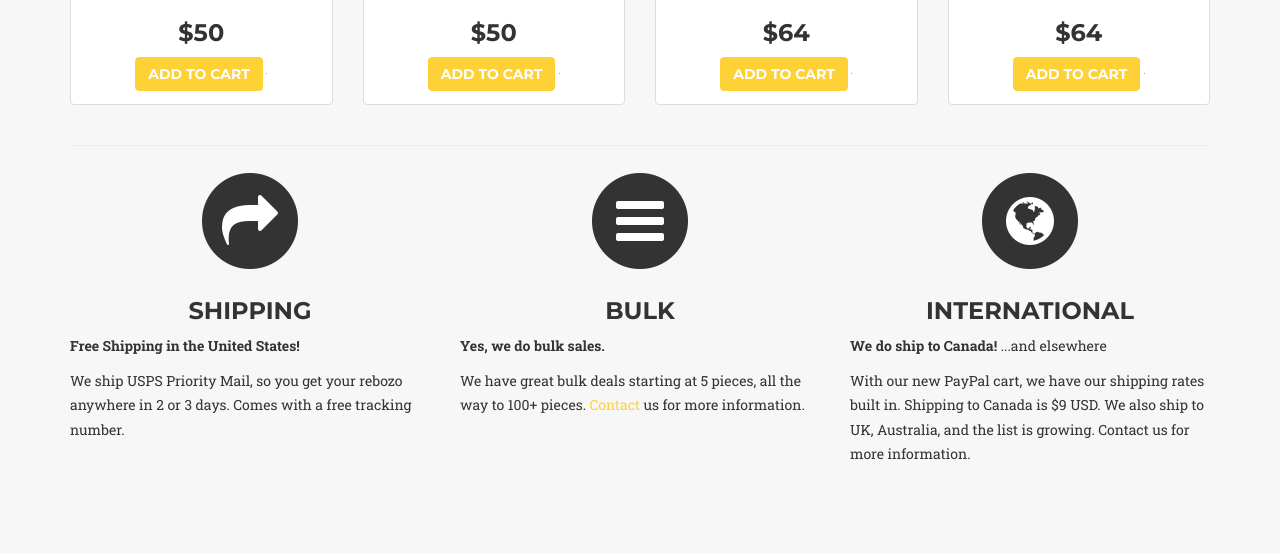
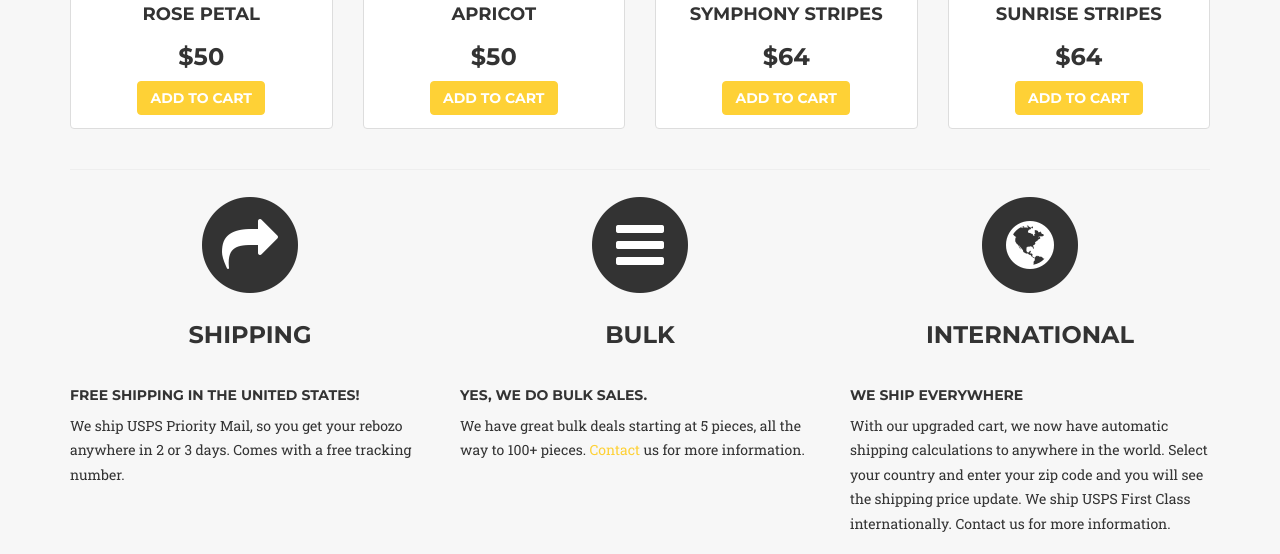
Before and after one commit to cheenbabes/Lohee, a PHP site: page / in a window 1280 px wide. Shown: the part 4258-4812 px from the top of the page. Run offline with PHP 8.4, Linux system fonts and the light colour scheme; some libraries are stand-ins or nearby versions; some web fonts are replaced; grey boxes are pictures that could not be loaded.

Commit message:
version 1.0

```diff
--- a/css/agency.css
+++ b/css/agency.css
@@ -139,14 +139,14 @@
 
 .btn-xl {
     padding: 20px 40px;
-    border-color: #fed136;
     border-radius: 3px;
     text-transform: uppercase;
     font-family: Montserrat,"Helvetica Neue",Helvetica,Arial,sans-serif;
     font-size: 18px;
     font-weight: 700;
     color: #fff;
-    background-color: #fed136;
+    background-color: #5bc0de;
+    border-color: #46b8da;
 }
 
 .btn-xl:hover,
@@ -191,7 +191,7 @@
 
 .navbar-default {
     border-color: transparent;
-    background-color: #222;
+    background-color: #aabd46;
 }
 
 .navbar-default .navbar-brand {
@@ -288,7 +288,7 @@
 /*    change the color of the heading text here*/
     color: #333;
     background-attachment: scroll;
-    background-image: url(../img/head_background.jpg);
+    background-image: url(../img/background/backgroundimage1920.jpg);
     background-position: center center;
     background-repeat: none;
     -webkit-background-size: cover;
@@ -321,7 +321,7 @@
 
 @media(min-width:768px) {
     header .intro-text {
-        padding-top: 300px;
+        padding-top: 100px;
         padding-bottom: 200px;
     }
 
--- a/index.html
+++ b/index.html
@@ -6,8 +6,8 @@
     <meta charset="utf-8">
     <meta http-equiv="X-UA-Compatible" content="IE=edge">
     <meta name="viewport" content="width=device-width, initial-scale=1">
-    <meta name="description" content="">
-    <meta name="author" content="">
+    <meta name="keywords" content="rebozo birth tool, buy a rebozo, rebozo workshop, doula tool, doula, midwife, midwives, doulas, natural birth, doula rebozo, cloth birth tool, doula bag, free shipping, childbirth, mom" />
+    <meta name="description" content="Comfortable & practical birth tool for moms, doulas, and birth partners. 100% bamboo and super soft. Free Shipping" />
 
     <title>Lohee Rebozo | Perfect Birth Tool for Doulas and Mothers</title>
 
@@ -76,6 +76,9 @@
                     <li>
                         <a class="page-scroll" href="#about">About</a>
                     </li>
+                    <li>
+                        <a href="https://www.e-junkie.com/ecom/gb.php?c=cart&cl=288648&ejc=2" target="ej_ejc" class="ec_ejc_thkbx page-scroll" onClick="javascript:return EJEJC_lc(this);">Cart</a>
+                    </li>
                 </ul>
             </div>
             <!-- /.navbar-collapse -->
@@ -87,8 +90,11 @@
     <header>
         <div class="container">
             <div class="intro-text">
+<!--
                 <div class="intro-lead-in">Welcome To Lohee Rebozo!</div>
                 <div class="intro-heading">Ready for a baby?</div>
+-->
+                <img src="img/Logo/Lohee_Rebozo_2_500px.png"><br><br><br>
                 <a href="#birth" class="page-scroll btn btn-xl">Tell Me More</a>
             </div>
         </div>
@@ -115,7 +121,7 @@
                     <br/>
                     <div class="portfolio-caption">
                         <p class="text-muted">One of the ways a rebozo can support a pregnant woman</p>
-                        <a href="#portfolioModal1" class=portfolio-link data-toggle="modal"><h4 style="display:block" class="btn btn-info">Click Here To See More</h4></a>
+                        <a href="#portfolioModal1" class="portfolio-link" data-toggle="modal"><h4 style="display:block" class="btn btn-info">Click Here To See More</h4></a>
                     </div>
                 </div>
                 <div class="col-md-4">
@@ -187,7 +193,7 @@
                     </span>
                     </div>
 
-                    <h4 class="service-heading text-center">For Child</h4>
+                    <h4 class="service-heading text-center">For Baby</h4>
                     <p>They are made from a durable, soft, and hypoallergenic fiber. With the Lohee Rebozo, your baby can stay safe, snug, and most importantly, close to Mama. Our Lohee Rebozos are simultaneously strong and light. This means they are easy to pack and lightweight to wear.</p>
                     <p>Check out our examples of how to wear your baby with a Lohee Rebozo by clicking the button below.</p>
                 </div>
@@ -258,32 +264,18 @@
             <div class="row">
                 <div class="col-lg-12 text-center">
                     <h2 class="section-heading">Store</h2>
-                    <h3 class="section-subheading text-muted">Free US Shipping Everyday | Secure Online Payment | Guaranteed 3 Day Delivery <hr><form target="paypal" action="https://www.paypal.com/cgi-bin/webscr" method="post">
-                        <input type="hidden" name="cmd" value="_cart">
-                        <input type="hidden" name="business" value="SCCT66JG393KY">
-                        <input type="hidden" name="display" value="1">
-                        <input type="submit" value="View Cart" name="submit" title="Paypal - The safer, easier way to pay online!" class="btn btn-success">
-                        <img alt="" border="0" src="https://www.paypalobjects.com/en_US/i/scr/pixel.gif" width="1" height="1">
-                    </form></h3>
+                    <h3 class="section-subheading text-muted">Free US Shipping Everyday | Secure Online Payment | Guaranteed 3 Day US Delivery <hr>
+                    <a href="https://www.e-junkie.com/ecom/gb.php?c=cart&cl=288648&ejc=2" target="ej_ejc" class="ec_ejc_thkbx btn btn-success" onClick="javascript:return EJEJC_lc(this);">
+                        View Cart</a>
+                        <script language="javascript" type="text/javascript">
+                            <!--
+                                function EJEJC_lc(th) { return false; }
+                            // -->
+                        </script>
+                        <script src='http://www.e-junkie.com/ecom/box.js' type='text/javascript'></script>
+                    </h3>
                 </div>
             </div>
-            <!--
-            <div class="row">
-                <div class="col-md-3"></div>
-                <div class="col-md-6">
-                    <form target="paypal" action="https://www.paypal.com/cgi-bin/webscr" method="post">
-                        <input type="hidden" name="cmd" value="_cart">
-                        <input type="hidden" name="business" value="SCCT66JG393KY">
-                        <input type="hidden" name="display" value="1">
-                        <input type="submit" value="View Cart" name="submit" title="Paypal - The safer, easier way to pay online!" class="btn btn-success btn-block">
-                        <img alt="" border="0" src="https://www.paypalobjects.com/en_US/i/scr/pixel.gif" width="1" height="1">
-                    </form>
-                </div>
-                <div class="col-md-3"></div>
-            </div>
--->
-
-
             <div class="row">
                 <div class="col-md-3">
                     <div class="thumbnail">
@@ -292,13 +284,7 @@
                             <h4 class="text-center">Chinese Violet</h4>
                             <h3 class="text-center">$50</h3>
                             <div class="text-center">
-                                <form target="paypal" action="https://www.paypal.com/cgi-bin/webscr" method="post">
-                                    <input type="hidden" name="cmd" value="_s-xclick">
-                                    <input type="hidden" name="hosted_button_id" value="NMRBKA9V3TA7A">
-                                    <input type="submit" value="Add To Cart" name="submit" title="Paypal - The safer, easier way to pay online!" class="btn btn-primary">
-                                    <img alt="" border="0" src="https://www.paypalobjects.com/en_US/i/scr/pixel.gif" width="1" height="1">
-                                </form>
-
+                                <a href="https://www.e-junkie.com/ecom/gb.php?c=cart&i=1407147&cl=288648&ejc=2" target="ej_ejc" class="ec_ejc_thkbx btn btn-primary" onClick="javascript:return EJEJC_lc(this);">Add to Cart</a>
 
                             </div>
                         </div>
@@ -311,12 +297,7 @@
                             <h4 class="text-center">Bamboo Green</h4>
                             <h3 class="text-center">$50</h3>
                             <div class="text-center">
-                                <form target="paypal" action="https://www.paypal.com/cgi-bin/webscr" method="post">
-                                    <input type="hidden" name="cmd" value="_s-xclick">
-                                    <input type="hidden" name="hosted_button_id" value="RLQCR88VMHBZN">
-                                    <input type="submit" value="Add To Cart" name="submit" title="Paypal - The safer, easier way to pay online!" class="btn btn-primary">
-                                    <img alt="" border="0" src="https://www.paypalobjects.com/en_US/i/scr/pixel.gif" width="1" height="1">
-                                </form>
+                                <a href="https://www.e-junkie.com/ecom/gb.php?c=cart&i=1407997&cl=288648&ejc=2" target="ej_ejc" class="ec_ejc_thkbx btn btn-primary" onClick="javascript:return EJEJC_lc(this);">Add to cart</a>
                             </div>
                         </div>
                     </div>
@@ -328,12 +309,7 @@
                             <h4 class="text-center">Sunshine Gold</h4>
                             <h3 class="text-center">$50</h3>
                             <div class="text-center">
-                                <form target="paypal" action="https://www.paypal.com/cgi-bin/webscr" method="post">
-                                    <input type="hidden" name="cmd" value="_s-xclick">
-                                    <input type="hidden" name="hosted_button_id" value="JDHSWKNVPTVTS">
-                                    <input type="submit" value="Add To Cart" name="submit" title="Paypal - The safer, easier way to pay online!" class="btn btn-primary">
-                                    <img alt="" border="0" src="https://www.paypalobjects.com/en_US/i/scr/pixel.gif" width="1" height="1">
-                                </form>
+                                <a href="https://www.e-junkie.com/ecom/gb.php?c=cart&i=1407998&cl=288648&ejc=2" target="ej_ejc" class="ec_ejc_thkbx btn btn-primary" onClick="javascript:return EJEJC_lc(this);">Add to cart</a>
                             </div>
                         </div>
                     </div>
@@ -345,12 +321,7 @@
                             <h4 class="text-center">Seaport Blue</h4>
                             <h3 class="text-center">$50</h3>
                             <div class="text-center">
-                                <form target="paypal" action="https://www.paypal.com/cgi-bin/webscr" method="post">
-                                    <input type="hidden" name="cmd" value="_s-xclick">
-                                    <input type="hidden" name="hosted_button_id" value="G7JR83XFYMZG2">
-                                    <input type="submit" value="Add To Cart" name="submit" title="Paypal - The safer, easier way to pay online!" class="btn btn-primary">
-                                    <img alt="" border="0" src="https://www.paypalobjects.com/en_US/i/scr/pixel.gif" width="1" height="1">
-                                </form>
+                                <a href="https://www.e-junkie.com/ecom/gb.php?c=cart&i=1408002&cl=288648&ejc=2" target="ej_ejc" class="ec_ejc_thkbx btn btn-primary" onClick="javascript:return EJEJC_lc(this);">Add to Cart</a>
                             </div>
                         </div>
                     </div>
@@ -364,12 +335,7 @@
                             <h4 class="text-center">Rose Petal</h4>
                             <h3 class="text-center">$50</h3>
                             <div class="text-center">
-                                <form target="paypal" action="https://www.paypal.com/cgi-bin/webscr" method="post">
-                                    <input type="hidden" name="cmd" value="_s-xclick">
-                                    <input type="hidden" name="hosted_button_id" value="6MVST6GAXTDHA">
-                                    <input type="submit" value="Add To Cart" name="submit" title="Paypal - The safer, easier way to pay online!" class="btn btn-primary">
-                                    <img alt="" border="0" src="https://www.paypalobjects.com/en_US/i/scr/pixel.gif" width="1" height="1">
-                                </form>
+                                <a href="https://www.e-junkie.com/ecom/gb.php?c=cart&i=1408003&cl=288648&ejc=2" target="ej_ejc" class="ec_ejc_thkbx btn btn-primary" onClick="javascript:return EJEJC_lc(this);">Add to cart</a>
                             </div>
                         </div>
                     </div>
@@ -381,12 +347,7 @@
                             <h4 class="text-center">Apricot</h4>
                             <h3 class="text-center">$50</h3>
                             <div class="text-center">
-                                <form target="paypal" action="https://www.paypal.com/cgi-bin/webscr" method="post">
-                                    <input type="hidden" name="cmd" value="_s-xclick">
-                                    <input type="hidden" name="hosted_button_id" value="R7YDKYDQLFVUC">
-                                    <input type="submit" value="Add To Cart" name="submit" title="Paypal - The safer, easier way to pay online!" class="btn btn-primary">
-                                    <img alt="" border="0" src="https://www.paypalobjects.com/en_US/i/scr/pixel.gif" width="1" height="1">
-                                </form>
+                                <a href="https://www.e-junkie.com/ecom/gb.php?c=cart&i=1408004&cl=288648&ejc=2" target="ej_ejc" class="ec_ejc_thkbx btn btn-primary" onClick="javascript:return EJEJC_lc(this);">Add to Cart</a>
 
                             </div>
                         </div>
@@ -399,12 +360,7 @@
                             <h4 class="text-center">Symphony Stripes</h4>
                             <h3 class="text-center">$64</h3>
                             <div class="text-center">
-                                <form target="paypal" action="https://www.paypal.com/cgi-bin/webscr" method="post">
-                                    <input type="hidden" name="cmd" value="_s-xclick">
-                                    <input type="hidden" name="hosted_button_id" value="X4F28TVXHEWZC">
-                                    <input type="submit" value="Add To Cart" name="submit" title="Paypal - The safer, easier way to pay online!" class="btn btn-primary">
-                                    <img alt="" border="0" src="https://www.paypalobjects.com/en_US/i/scr/pixel.gif" width="1" height="1">
-                                </form>
+                                <a href="https://www.e-junkie.com/ecom/gb.php?c=cart&i=1408005&cl=288648&ejc=2" target="ej_ejc" class="ec_ejc_thkbx btn btn-primary" onClick="javascript:return EJEJC_lc(this);">Add to cart</a>
 
                             </div>
                         </div>
@@ -417,12 +373,7 @@
                             <h4 class="text-center">Sunrise Stripes</h4>
                             <h3 class="text-center">$64</h3>
                             <div class="text-center">
-                                <form target="paypal" action="https://www.paypal.com/cgi-bin/webscr" method="post">
-                                    <input type="hidden" name="cmd" value="_s-xclick">
-                                    <input type="hidden" name="hosted_button_id" value="XU4XSLGP3USPE">
-                                    <input type="submit" value="Add To Cart" name="submit" title="Paypal - The safer, easier way to pay online!" class="btn btn-primary">
-                                    <img alt="" border="0" src="https://www.paypalobjects.com/en_US/i/scr/pixel.gif" width="1" height="1">
-                                </form>
+                                <a href="https://www.e-junkie.com/ecom/gb.php?c=cart&i=1408006&cl=288648&ejc=2" target="ej_ejc" class="ec_ejc_thkbx btn btn-primary" onClick="javascript:return EJEJC_lc(this);">Add to Cart</a>
 
                             </div>
                         </div>
@@ -438,8 +389,9 @@
                             <i class="fa fa-mail-forward fa-stack-1x fa-inverse"></i>
                         </span>
                     </div>
-                    <h3 class="section-heading text-center">Shipping</h3>
-                    <p><strong>Free Shipping in the United States!</strong>
+                    <h3 class="section-heading text-center">Shipping</h3><br>
+                    <h5>Free Shipping in the United States!</h5>
+<!--                    <p><strong>Free Shipping in the United States!</strong>-->
                     </p>
                     <p>We ship USPS Priority Mail, so you get your rebozo anywhere in 2 or 3 days. Comes with a free tracking number.</p>
                 </div>
@@ -450,8 +402,8 @@
                             <i class="fa fa-navicon fa-stack-1x fa-inverse"></i>
                         </span>
                     </div>
-                    <h3 class="section-heading text-center">Bulk</h3>
-                    <p><strong>Yes, we do bulk sales.</strong>
+                    <h3 class="section-heading text-center">Bulk</h3><br>
+                    <h5>Yes, we do bulk sales.</h5>
                     </p>
                     <p>We have great bulk deals starting at 5 pieces, all the way to 100+ pieces. <a href="#contact">Contact </a> us for more information.</p>
                 </div>
@@ -462,9 +414,9 @@
                             <i class="fa fa-globe fa-stack-1x fa-inverse"></i>
                         </span>
                     </div>
-                    <h3 class="section-heading text-center">International</h3>
-                    <p><strong>We do ship to Canada!</strong> ...and elsewhere</p>
-                    <p>With our new PayPal cart, we have our shipping rates built in. Shipping to Canada is $9 USD. We also ship to UK, Australia, and the list is growing. Contact us for more information.</p>
+                    <h3 class="section-heading text-center">International</h3><br>
+                    <h5>We ship everywhere</h5>
+                    <p>With our upgraded cart, we now have automatic shipping calculations to anywhere in the world. Select your country and enter your zip code and you will see the shipping price update. We ship USPS First Class internationally. Contact us for more information.</p>
                 </div>
             </div>
         </div>
@@ -524,7 +476,7 @@
             </div>
             <div class="row">
                 <div class="col-md-4">
-                    <img class="img-responsive" src="img/aboutus.jpg">
+                    <img class="img-responsive" src="img/aboutus_picture.jpg">
                 </div>
                 <div class="col-md-8">
                     <p>We are a woman owned company. I own the company and my husband does the website and accounting work. I am a practicing doula in the Denver, Colorado area. During my training, my doula trainer told me that it was very hard to find a rebozo that was high quality, made out of natural materials, and inexpensive enough to afford. Many rebozos she found were hand woven but made out of acrylic or another material that can be irritating to the skin. Originally, I just wanted to create something for myself and a few other doulas. Eventually it became more popular and we made a website.</p>
@@ -735,6 +687,23 @@
         });
     </script>
 
+    <script>
+        (function (i, s, o, g, r, a, m) {
+            i['GoogleAnalyticsObject'] = r;
+            i[r] = i[r] || function () {
+                (i[r].q = i[r].q || []).push(arguments)
+            }, i[r].l = 1 * new Date();
+            a = s.createElement(o),
+            m = s.getElementsByTagName(o)[0];
+            a.async = 1;
+            a.src = g;
+            m.parentNode.insertBefore(a, m)
+        })(window, document, 'script', '//www.google-analytics.com/analytics.js', 'ga');
+
+        ga('create', 'UA-46831140-1', 'loheerebozo.com');
+        ga('send', 'pageview');
+    </script>
+
 
 
 
```
Also changed, not shown: img/Logo/Lohee_Rebozo_2_500px.png (added), img/aboutus_picture.jpg (added), img/background/00aJ68yTtSFz9gcuHBcR_render0004.jpg (added), img/background/Ji9qebSpSlSbnsWRZnDX__MG_9520.jpg (added), img/background/backgroundimage1920.jpg (added), img/background/photo-1415045384817-2f9cf7f2ed79.jpg (added), img/background/photo-1416431168657-a6c4184348ab.jpg (added), img/background/photo-1418227165283-1595d13726cd.jpg (added), img/background/wdXqHcTwSTmLuKOGz92L_Landscape.jpg (added), 4 other files.
